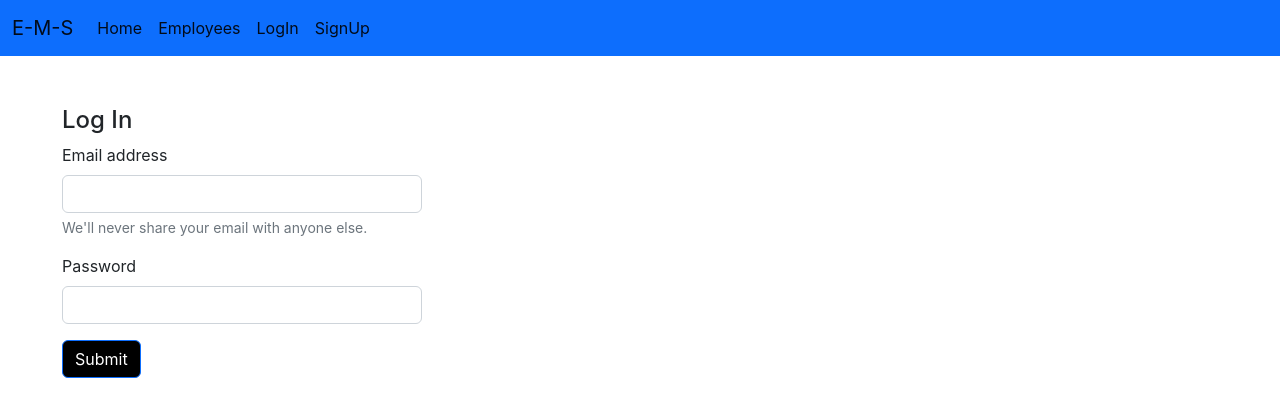
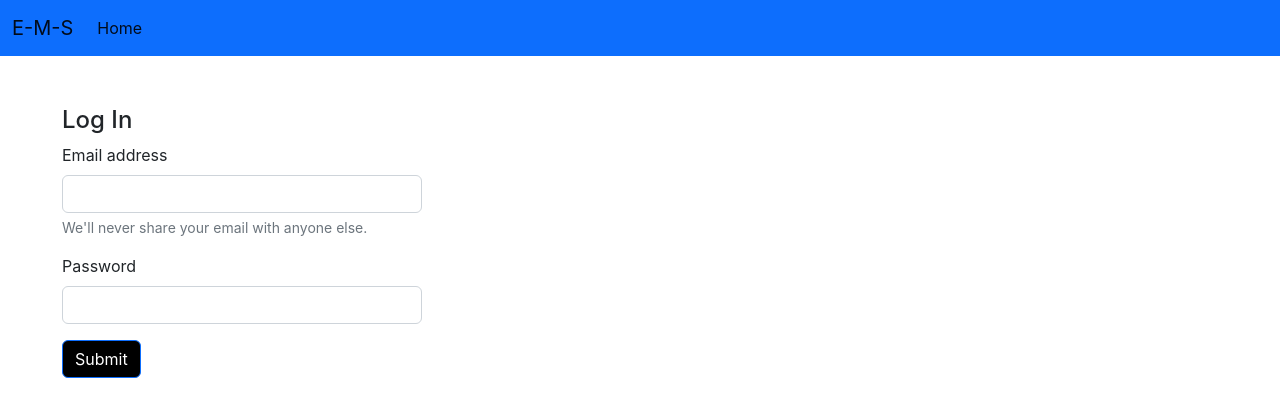
Before and after one commit to hemantsengar1234/employee-data, a React (Create React App) app: page /login in a window 1280 px wide. Shown: the top 416 px of the page. Built offline with nearby package versions, Linux system fonts and the light colour scheme.

Commit message:
ninth commit

```diff
--- a/src/components/LogIn.js
+++ b/src/components/LogIn.js
@@ -1,6 +1,10 @@
 import React, { useState } from 'react'
+import { useNavigate } from 'react-router-dom';
 
 function LogIn() {
+
+  const employeeDetails = useNavigate();
+
   const [logDetails, setLogDetails] = useState([])
 
     const [email, setEmail] = useState("");
@@ -8,6 +12,19 @@ function LogIn() {
 
   const handleLogIn = (e) => {
     e.preventDefault();
+    const getuserlog = localStorage.getItem('signup');
+    if(getuserlog && getuserlog.length){
+      const userdata = JSON.parse(getuserlog)
+      const userlogin = userdata.filter((e,k)=>{
+        return e.email === email && e.password === password
+      });
+      if(userlogin.length === 0){
+        alert('invalid details')
+      }else{
+          employeeDetails('/employee')
+      }
+    }
+
     let loginuser = {
         email,
         password
--- a/src/components/Navbar.js
+++ b/src/components/Navbar.js
@@ -15,15 +15,6 @@ const Navbar = () => {
                   <li className="nav-item">
                   <NavLink className="nav-link active menu " to="/" > Home</NavLink>
                   </li>
-                  <li className="nav-item">
-                  <NavLink className="nav-link active menu " to="/employee" > Employees</NavLink>
-                  </li>
-                  <li className="nav-item dropdown">
-                  <NavLink className="nav-link active menu " to="/login">LogIn</NavLink>
-                  </li>
-                  <li className="nav-item">
-                  <NavLink className="nav-link active menu " to="/signup">SignUp</NavLink>
-                  </li>
                 </ul>
             </div>
         </div>
```
